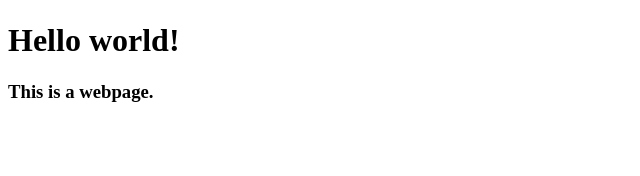
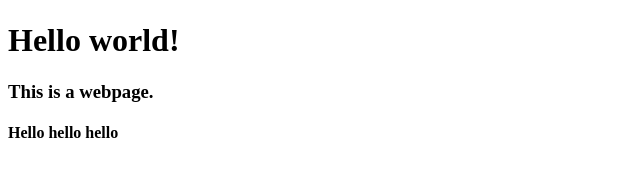
Before and after one commit to ayajuki1992/Autonopedia, a plain HTML site: page Autonopedia Website Dev Folder/Index.html in a window 1280 px wide. Shown: the part 188-364 px from the top of the page, without its empty margins (0-640 px from the left). Drawn offline with Linux system fonts and the light colour scheme.

Commit message:
Figuiring out how to use "Live Sever"

```diff
--- a/Autonopedia Website Dev Folder/Index.html
+++ b/Autonopedia Website Dev Folder/Index.html
@@ -19,5 +19,6 @@
         <img src="Images/Autonopedia_logo.png" alt="Autonopedia Logo">
         <h1> Hello world!</h1>
         <h3> This is a webpage.</h3>
+        <h4> Hello hello hello</h4>
     </body>
 </html>
```
